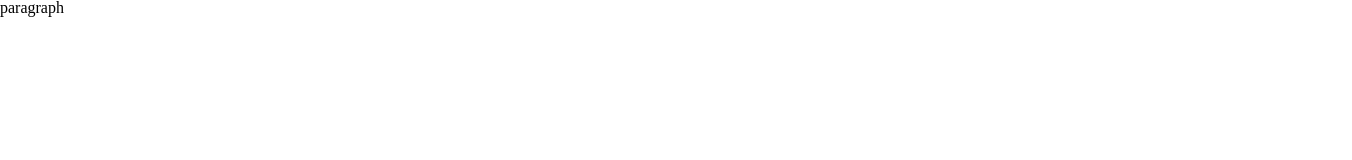
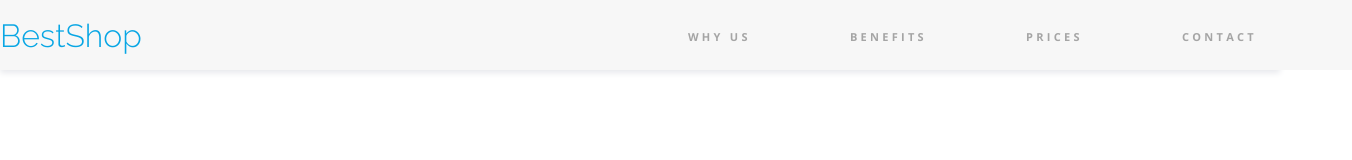
Before and after one commit to Jowitzki77/Best_shop, a plain HTML site: page index.html in a window 1280 px wide. Shown: the whole page, 1352 px wide, since content can reach past the window. Drawn offline with nearby package versions, Linux system fonts and the light colour scheme.

Commit message:
header done

```diff
--- a/css/style.css
+++ b/css/style.css
@@ -11,13 +11,55 @@
     --blue-color-light: #07ACE629;
     --red-color: #FB3B64;
     --green-color: #55DFB4;
-    --red-color-transparent: #F9043629;
-    --black-color-v2: #13253B;
+    --red-color-transparent: rgba(249, 4, 54, 0.16);
+    --blackblue-color-v2: #13253B;
     --red-color-v2: #EB476E;
-    --red-color-transparenter: #FF091129;
+    --font-primary: "Open Sans", sans-serif;
+    --font-secondary: "Raleway", sans-serif;
 
+
+}
+*{
+    box-sizing: border-box;
+}
+body{
+    font-family: var(--font-primary), sans-serif;
 }
 
 .container {
     width: 1352px;
+    margin-left: auto;
+    margin-right: auto;
+    background-color: var(--grey-color-100);
 }
+
+.header {
+    box-shadow: 0 3px 6px var(--grey-color-200);
+}
+
+.header .container {
+    display: flex;
+    justify-content: space-between;
+    align-items: center;
+    height: 70px;
+}
+
+.header__logo{
+    font: normal normal 300 32px/37px var(--font-secondary);
+    color: var(--blue-color);
+}
+
+.header__menu a {
+    text-decoration: none;
+    text-transform: uppercase;
+    font: normal normal bold 11px/15px "Open Sans";
+    letter-spacing: 3.28px;
+    color: var(--grey-color-300);
+    margin-right: 95px;
+}
+
+.header__menu a:hover {
+    color: var(--black-color);
+    border-bottom: 4px solid var(--blue-color);
+    padding-bottom: 23px;
+}
--- a/index.html
+++ b/index.html
@@ -2,21 +2,26 @@
 <html lang="en">
 <head>
     <meta charset="UTF-8">
+    <title>Best Shop</title>
+    <link rel="preconnect" href="https://fonts.googleapis.com">
+    <link rel="preconnect" href="https://fonts.gstatic.com" crossorigin>
+    <link href="https://fonts.googleapis.com/css2?family=Open+Sans:ital,wght@0,300..800;1,300..800&family=Raleway:ital,wght@0,100..900;1,100..900&display=swap" rel="stylesheet">
     <link href="css/reset.css" rel="stylesheet">
     <link href="css/style.css" rel="stylesheet">
-    <title>Best Shop</title>
 </head>
 <body>
     <header class="header">
-        <div class="header__top">
-            <div class="container">
-                <div class="header__top__logo">
-
-                </div>
+        <div class="container">
+            <div class="header__logo">
+                <p>BestShop</p>
             </div>
-
+            <nav class="header__menu">
+                <a href="#why">Why us</a>
+                <a href="#benefits">Benefits</a>
+                <a href="#prices">prices</a>
+                <a href="#contact">contact</a>
+            </nav>
         </div>
     </header>
-    <p>paragraph</p>
 </body>
 </html>
```
